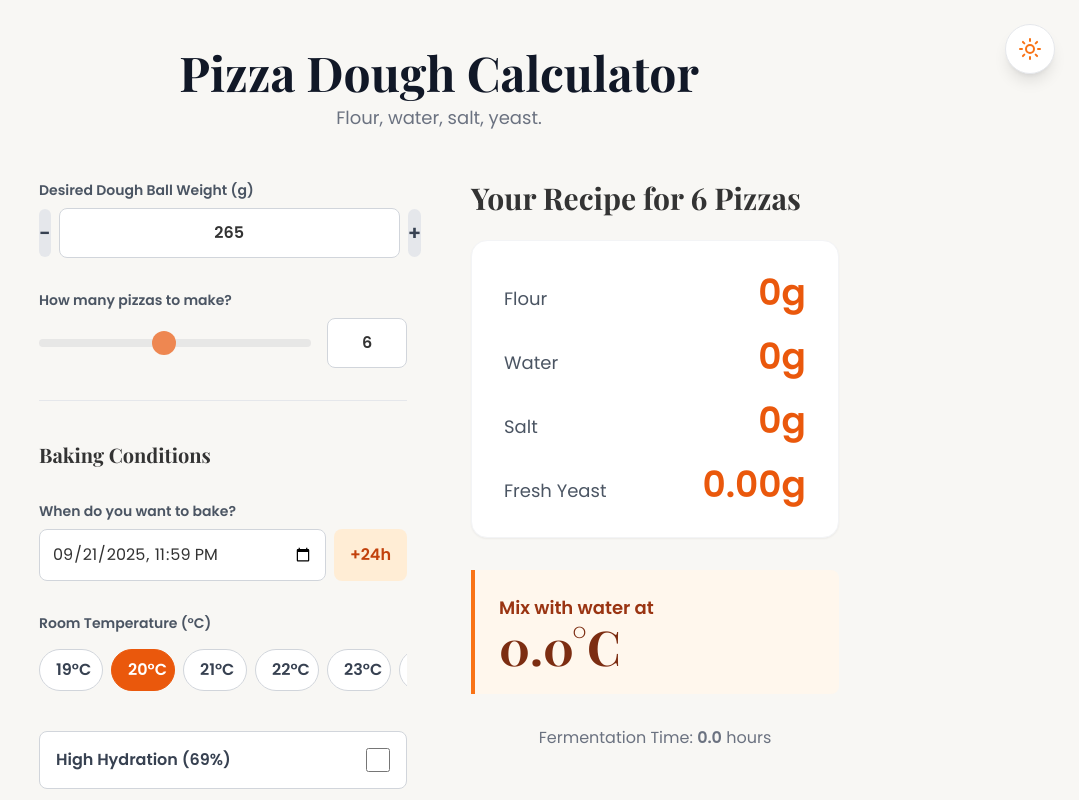
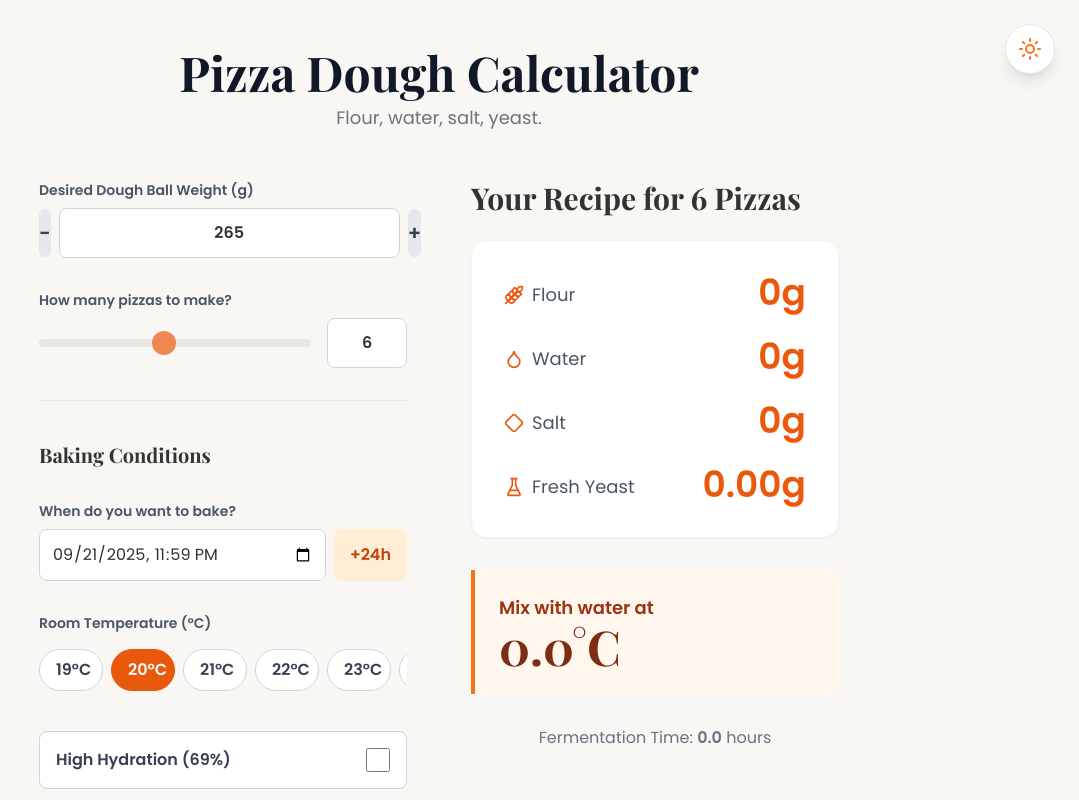
Before and after one commit to mikserf/pizzacalculator, a React (Vite) app: page / in a window 1280 px wide. Shown: the top 800 px of the page, without its empty margins (201-1280 px from the left). Built offline with nearby package versions, Linux system fonts and the light colour scheme.

Commit message:
Add icons for ingredients in RecipeDisplay component

```diff
--- a/src/components/RecipeDisplay.tsx
+++ b/src/components/RecipeDisplay.tsx
@@ -1,4 +1,5 @@
 import React from 'react';
+import { Wheat, Droplet, Diamond, FlaskConical } from 'lucide-react';
 import { RecipeResult } from '../types/pizza';
 
 interface RecipeDisplayProps {
@@ -15,25 +16,37 @@ const RecipeDisplay: React.FC<RecipeDisplayProps> = ({ numPizzas, recipe }) => {
 
       <div className="bg-white dark:bg-gray-800 rounded-2xl shadow-sm dark:shadow-gray-900/20 p-8 space-y-6 border border-gray-100 dark:border-gray-700">
         <div className="flex justify-between items-baseline">
-          <span className="text-lg text-gray-600 dark:text-gray-300">Flour</span>
+          <span className="flex items-center gap-2 text-lg text-gray-600 dark:text-gray-300">
+            <Wheat className="h-5 w-5 text-orange-600 dark:text-orange-400" aria-hidden="true" />
+            Flour
+          </span>
           <p className="font-bold text-4xl text-orange-600 dark:text-orange-400">
             {recipe.flour.toFixed(0)}g
           </p>
         </div>
         <div className="flex justify-between items-baseline">
-          <span className="text-lg text-gray-600 dark:text-gray-300">Water</span>
+          <span className="flex items-center gap-2 text-lg text-gray-600 dark:text-gray-300">
+            <Droplet className="h-5 w-5 text-orange-600 dark:text-orange-400" aria-hidden="true" />
+            Water
+          </span>
           <p className="font-bold text-4xl text-orange-600 dark:text-orange-400">
             {recipe.water.toFixed(0)}g
           </p>
         </div>
         <div className="flex justify-between items-baseline">
-          <span className="text-lg text-gray-600 dark:text-gray-300">Salt</span>
+          <span className="flex items-center gap-2 text-lg text-gray-600 dark:text-gray-300">
+            <Diamond className="h-5 w-5 text-orange-600 dark:text-orange-400" aria-hidden="true" />
+            Salt
+          </span>
           <p className="font-bold text-4xl text-orange-600 dark:text-orange-400">
             {recipe.salt.toFixed(0)}g
           </p>
         </div>
         <div className="flex justify-between items-baseline">
-          <span className="text-lg text-gray-600 dark:text-gray-300">Fresh Yeast</span>
+          <span className="flex items-center gap-2 text-lg text-gray-600 dark:text-gray-300">
+            <FlaskConical className="h-5 w-5 text-orange-600 dark:text-orange-400" aria-hidden="true" />
+            Fresh Yeast
+          </span>
           <p className="font-bold text-4xl text-orange-600 dark:text-orange-400">
             {recipe.yeast.toFixed(2)}g
           </p>
```
